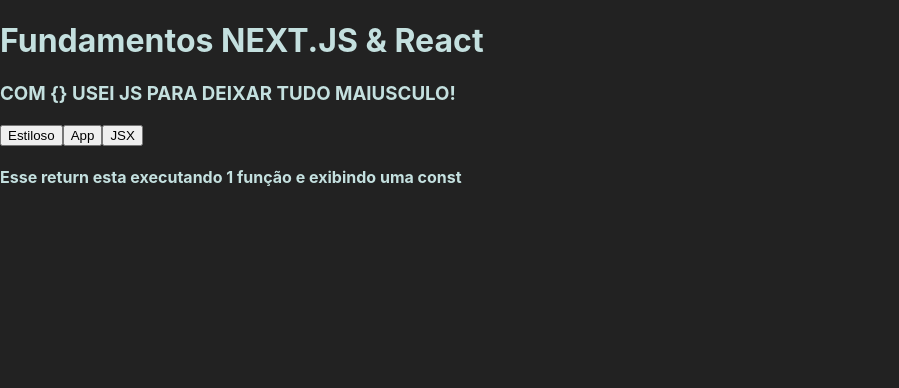
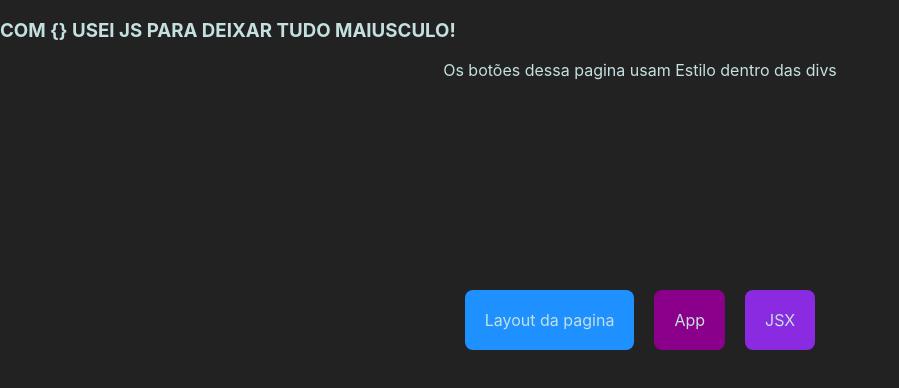
Before and after one commit to guilhermeforprojeto/fundamentos, a Next.js app: page / in a window 1280 px wide. Shown: the top 388 px of the page, without its empty margins (0-899 px from the left). Built offline with nearby package versions, Linux system fonts and the light colour scheme.

Commit message:
Layout nas paginas e navegaçao

```diff
--- /dev/null
+++ b/src/component/Navegador.jsx
@@ -0,0 +1,15 @@
+import Link from "next/link"
+import styles from '../styles/Navegador.module.css'
+
+export default function Navegador(props){
+    return(
+        <Link href={props.destino}>
+            <div className={styles.navegador}
+                    style={{backgroundColor: props.cor ?? 'dodgerblue'
+            }}>
+            {props.texto}
+            </div>
+        </Link>
+
+    )
+}
--- a/src/pages/app.jsx
+++ b/src/pages/app.jsx
@@ -1,11 +1,12 @@
 import Cabecalho from "../component/Cabecalho"
 import Link from 'next/link'
+import Layout from "../component/Layout"
 
 export default function App(){
     const explica = "<Cabecalho title='Titulo: aprenda next.js'></Cabecalho>"
 
     return (
-        <>
+        <Layout titulo="Esta tem um  Layout!">
         <Cabecalho title='Titulo: aprenda next.js'></Cabecalho>
         <h3>Esse titulo acima foi rendereziado pelo componente <br></br>cabecalho.jsx enviado via props no app.jsx  </h3>
 
@@ -14,7 +15,7 @@
         <Link href="/">
                 <button >Voltar</button>
         </Link>
-       </>
+       </Layout>
 
     )
 }
--- a/src/pages/estiloso.jsx
+++ b/src/pages/estiloso.jsx
@@ -1,10 +1,9 @@
 import styles from '../styles/Estiloso.module.css'
-import Link from 'next/link'
 import Layout from '../component/Layout'
 
 export default function Estiloso() {
     return (
-        <Layout titulo="Esta é uma pagina Layout!">
+        <Layout titulo="Esta tem um  Layout!">
             <div className={styles.roxo}>
                 <h1>Estilo usando CSS Módulos</h1>
                 <h4>Estilicos modularizados é o mesmo css porém com a extenção <p>
--- a/src/pages/index.jsx
+++ b/src/pages/index.jsx
@@ -1,37 +1,29 @@
-import Link from 'next/link'
 
+import Navegador from '../component/Navegador'
 
 export default function Inicio (){
+    return(
+        <div><h3>{"Com {} usei Js para deixar tudo maiusculo!".toUpperCase()} </h3>
+        <div style={{
+            display: 'flex',
+            justifyContent: 'center',
+            height: '10vh',
 
-            const titulo = <h1>Fundamentos NEXT.JS & React</h1>
+        }}>Os botões dessa pagina usam Estilo dentro das divs</div><br></br>
+        <div style={{
+            display: 'flex',
+            justifyContent: 'center',
+            alignItems: 'center',
+            flexWrap: 'wrap',
+            height: '40vh',
 
-            function subtitulo() {
-                        return  (
-                            <>
-                        <h3>{"Com {} usei Js para deixar tudo maiusculo!".toUpperCase()}</h3>
+        }}>
+            <Navegador texto="Layout da pagina" destino="/estiloso"></Navegador><br></br>
+            <Navegador texto="App" destino="/app" cor='#8b008b'></Navegador><br></br>
+            <Navegador texto="JSX" destino="/jsx" cor='#8a2be2'></Navegador><br></br>
 
-                        <Link href="/estiloso">
-                            <button >Estiloso</button>
-                        </Link>
-                        <Link href="/app">
-                            <button >App</button>
-                        </Link>
-                        <Link href="/jsx">
-                            <button >JSX</button>
-                        </Link>
-
-                            </>
-                        )
-            }
-
-    return (
-        <div>
-            {titulo}
-            {subtitulo()}
-            <h4>Esse return esta executando 1 função e exibindo uma const</h4>
-
+        </div>
         </div>
     )
 
-
 }
--- a/src/pages/jsx.jsx
+++ b/src/pages/jsx.jsx
@@ -1,11 +1,14 @@
 import Link from 'next/link'
+import Layout from '../component/Layout'
 
 export default function Jsx (){
     return (
+        <Layout titulo="Esta tem um Layout!">
         <div><hi> JSX<br></br></hi>
         <Link href="/">
         <button >Voltar</button>
         </Link>
         </div>
+        </Layout>
     )
 }
--- /dev/null
+++ b/src/styles/Navegador.module.css
@@ -0,0 +1,7 @@
+.navegador {
+    padding: 20px;
+    margin: 10px;
+    border-radius: 8px;
+
+
+}
```
